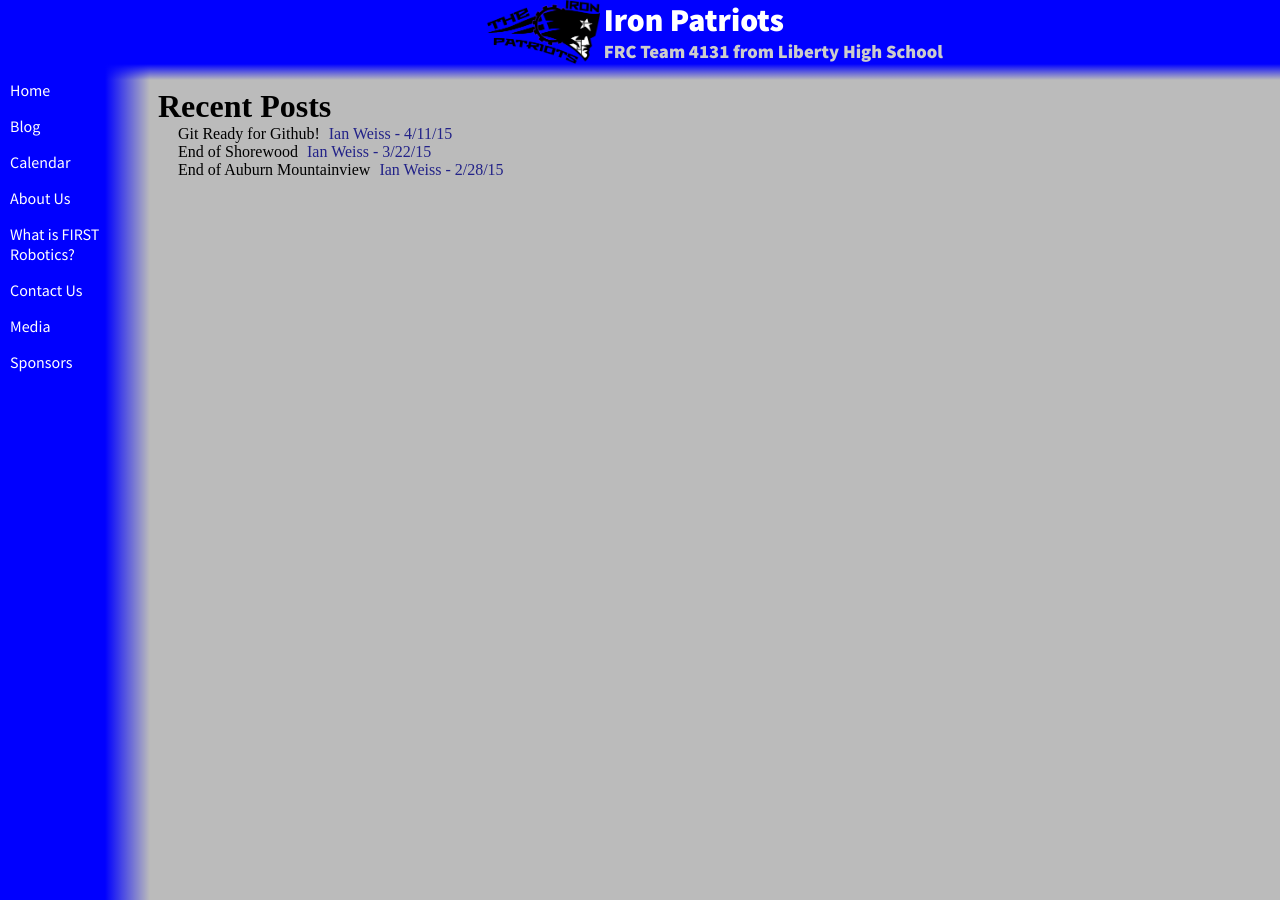
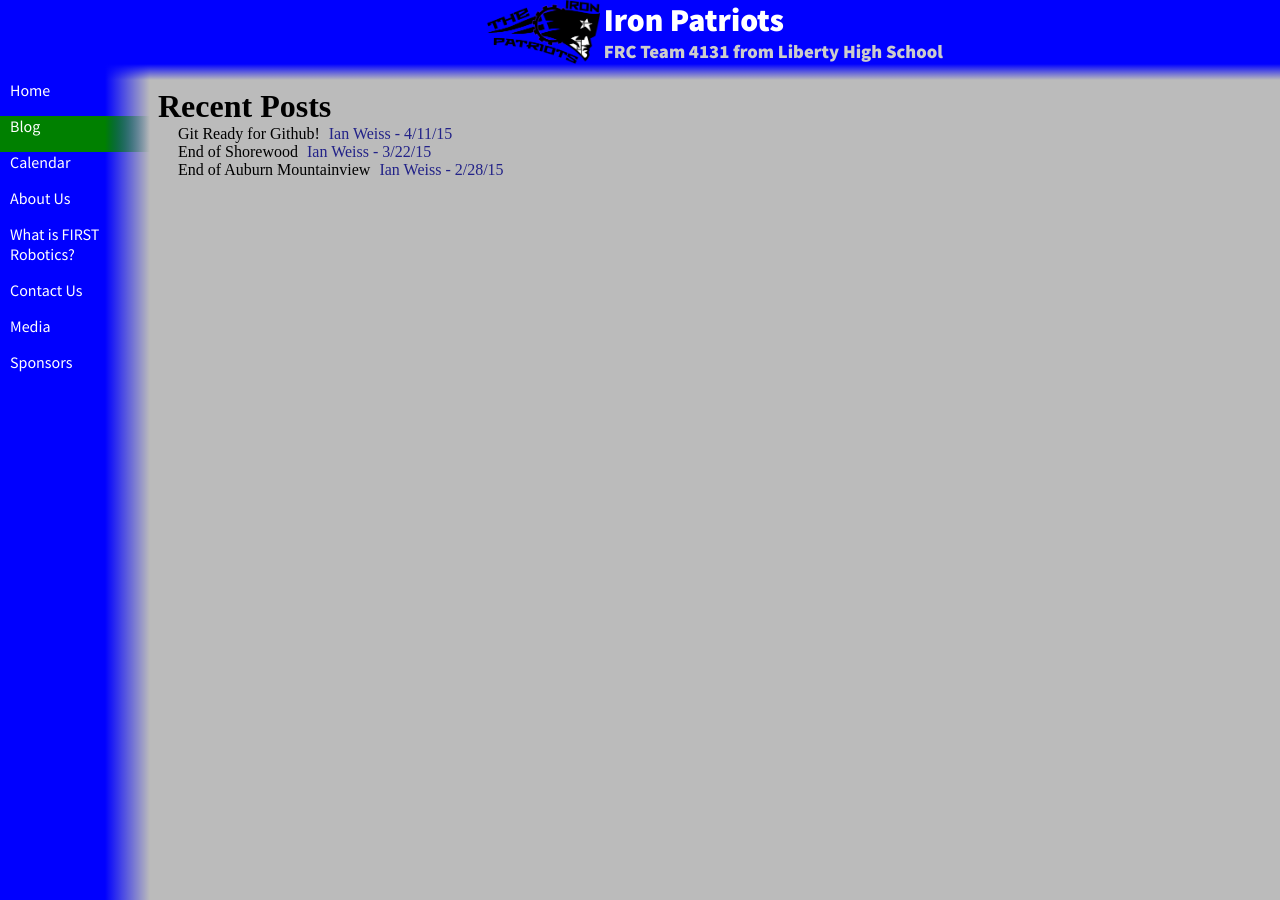
Before and after one commit to katiebugmoon/FRC4131.github.io, a Jekyll site: the page built from blog.html, in a window 1280 px wide. Built offline with Jekyll 4.4.1, drawn with Linux system fonts in a browser that asks for light colours; nearby versions of some CDN libraries.

Commit message:
Re-add matching on URL (no alts)

```diff
--- a/_layouts/page.html
+++ b/_layouts/page.html
@@ -16,9 +16,13 @@
 				{% assign root = page.url | remove_first: '/' | split: '/' | first | remove: '.html' %}{% comment %}Isolate first directory, or file name w/o extension{% endcomment %}
 				<span class="log">Page root = {{ root }}</span>
 				{% for section in site.sections %}
+					{% assign active = false %}
 					<span class="log">Section {{ section.url }}</span>
-					{% assign active = false %}
-					<a href="{{ site.baseurl }}{{ section.url }}" {% if active %}class="active"{% endif %}>{{ section.text }}</a>
+					{% if section.url == root %}
+						<span class="log">Matched on URL</span>
+						{% assign active = true %}
+					{% endif %}
+					<a href="{{ site.baseurl }}/{{ section.url }}" {% if active %}class="active"{% endif %}>{{ section.text }}</a>
 				{% endfor %}
 			</nav>
 			<div id="content" {% if page.align %}style="text-align:{{ page.align }}"{% endif %}>
```
